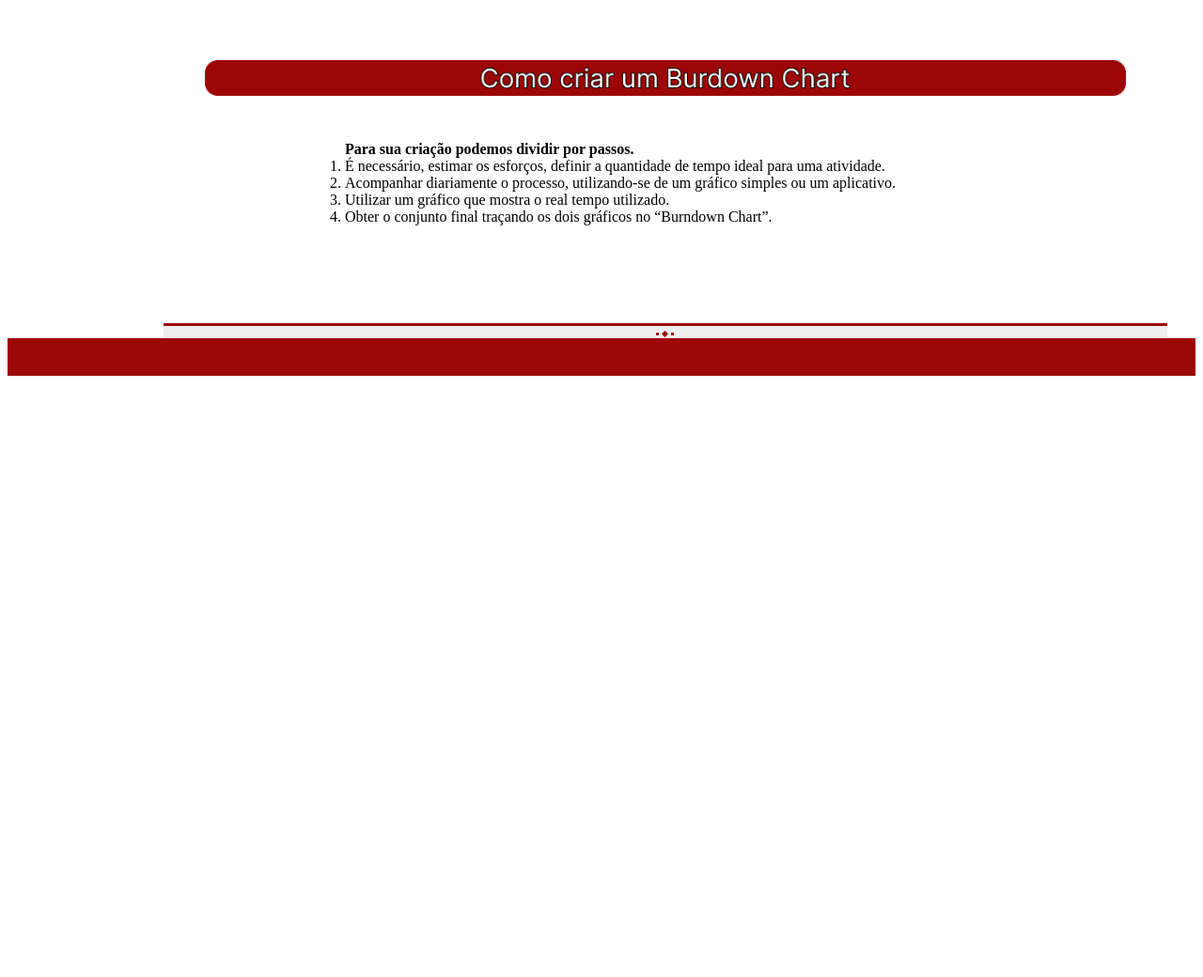
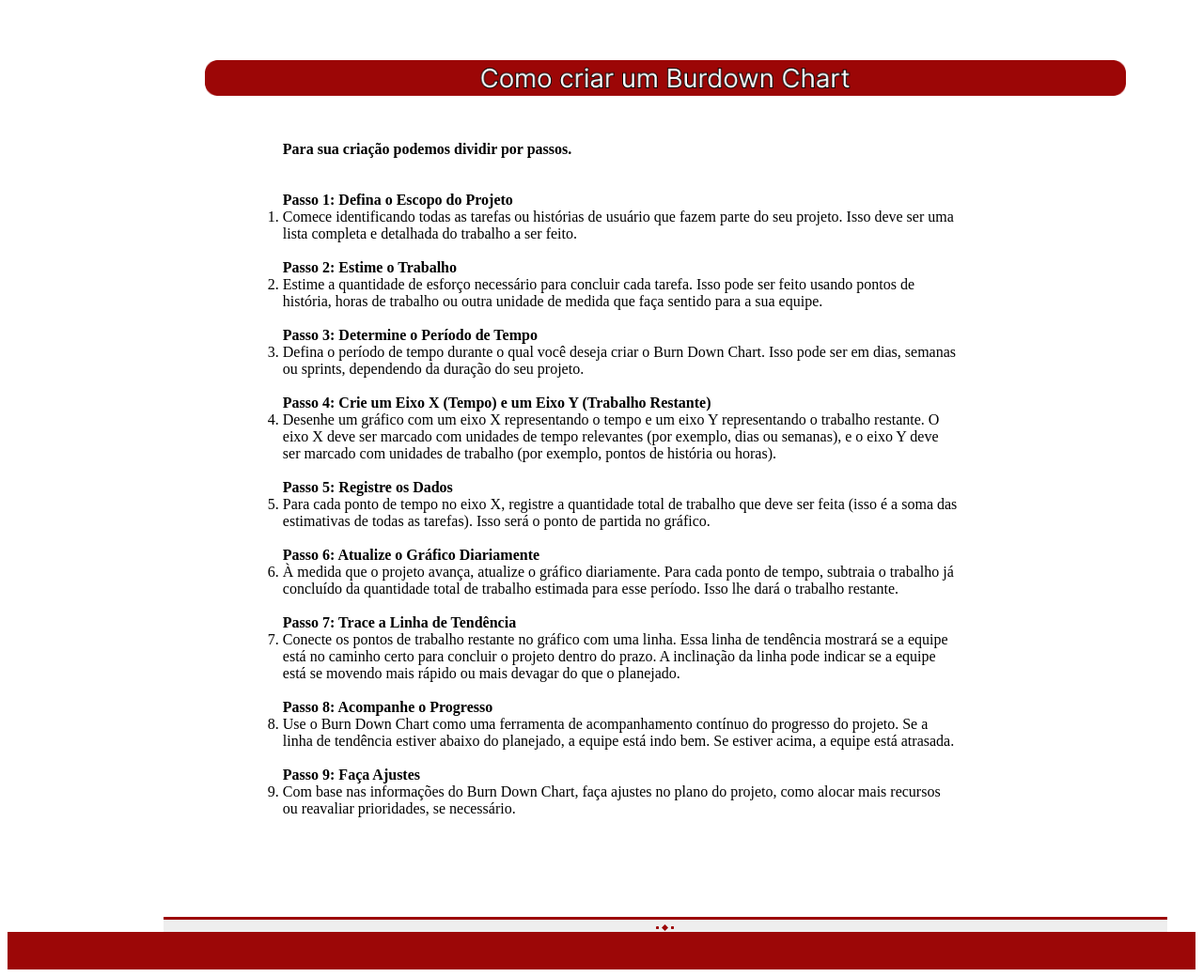
Before and after one commit to Marianatebecherani/adsapi1, a Flask app: page /burndownchart in a window 1280 px wide. Shown: the part 391-1431 px from the top of the page at 94% size. Before the commit the page ends 791 px from the top, so only its background shows below. Run offline with Flask 3, Linux system fonts and the light colour scheme; some web fonts are replaced.

Commit message:
Parte prática - burndownchart.html

```diff
--- a/Flask/templates/burndownchart.html
+++ b/Flask/templates/burndownchart.html
@@ -57,12 +57,27 @@
         <div class="container--txthome">
         <p>
             <ol>
-                <b>Para sua criação podemos dividir por passos.</b>
-                <li>É necessário, estimar os esforços, definir a quantidade de tempo ideal para uma atividade.</li>
-                <li>Acompanhar diariamente o processo, utilizando-se de um gráfico simples ou um aplicativo.</li>
-                <li>Utilizar um gráfico que mostra o real tempo utilizado.</li>
-                <li>Obter o conjunto final traçando os dois gráficos no “Burndown Chart”.</li>
-</ol>
+                <b>Para sua criação podemos dividir por passos.</b><br><br><br>
+                <b>Passo 1: Defina o Escopo do Projeto</b><br>
+                <li>Comece identificando todas as tarefas ou histórias de usuário que fazem parte do seu projeto. Isso deve ser uma lista completa e detalhada do trabalho a ser feito.</li><br>
+                <b>Passo 2: Estime o Trabalho</b><br>
+                <li>Estime a quantidade de esforço necessário para concluir cada tarefa. Isso pode ser feito usando pontos de história, horas de trabalho ou outra unidade de medida que faça sentido para a sua equipe.</li><br>
+                <b>Passo 3: Determine o Período de Tempo</b><br>
+                <li>Defina o período de tempo durante o qual você deseja criar o Burn Down Chart. Isso pode ser em dias, semanas ou sprints, dependendo da duração do seu projeto.</li><br>
+                <b>Passo 4: Crie um Eixo X (Tempo) e um Eixo Y (Trabalho Restante)</b><br>
+                <li>Desenhe um gráfico com um eixo X representando o tempo e um eixo Y representando o trabalho restante. O eixo X deve ser marcado com unidades de tempo relevantes (por exemplo, dias ou semanas), e o eixo Y deve ser marcado com unidades de trabalho (por exemplo, pontos de história ou horas).</li><br>
+                <b>Passo 5: Registre os Dados</b><br>
+                <li>Para cada ponto de tempo no eixo X, registre a quantidade total de trabalho que deve ser feita (isso é a soma das estimativas de todas as tarefas). Isso será o ponto de partida no gráfico.
+                </li><br>
+                <b>Passo 6: Atualize o Gráfico Diariamente</b><br>
+                <li>À medida que o projeto avança, atualize o gráfico diariamente. Para cada ponto de tempo, subtraia o trabalho já concluído da quantidade total de trabalho estimada para esse período. Isso lhe dará o trabalho restante.</li><br>
+                <b>Passo 7: Trace a Linha de Tendência</b><br>
+                <li>Conecte os pontos de trabalho restante no gráfico com uma linha. Essa linha de tendência mostrará se a equipe está no caminho certo para concluir o projeto dentro do prazo. A inclinação da linha pode indicar se a equipe está se movendo mais rápido ou mais devagar do que o planejado.</li><br>
+                <b>Passo 8: Acompanhe o Progresso</b><br>
+                <li>Use o Burn Down Chart como uma ferramenta de acompanhamento contínuo do progresso do projeto. Se a linha de tendência estiver abaixo do planejado, a equipe está indo bem. Se estiver acima, a equipe está atrasada.</li><br>
+                <b>Passo 9: Faça Ajustes</b><br>
+                <li>Com base nas informações do Burn Down Chart, faça ajustes no plano do projeto, como alocar mais recursos ou reavaliar prioridades, se necessário.</li><br>
+
 </p>
     </div>
 
```
